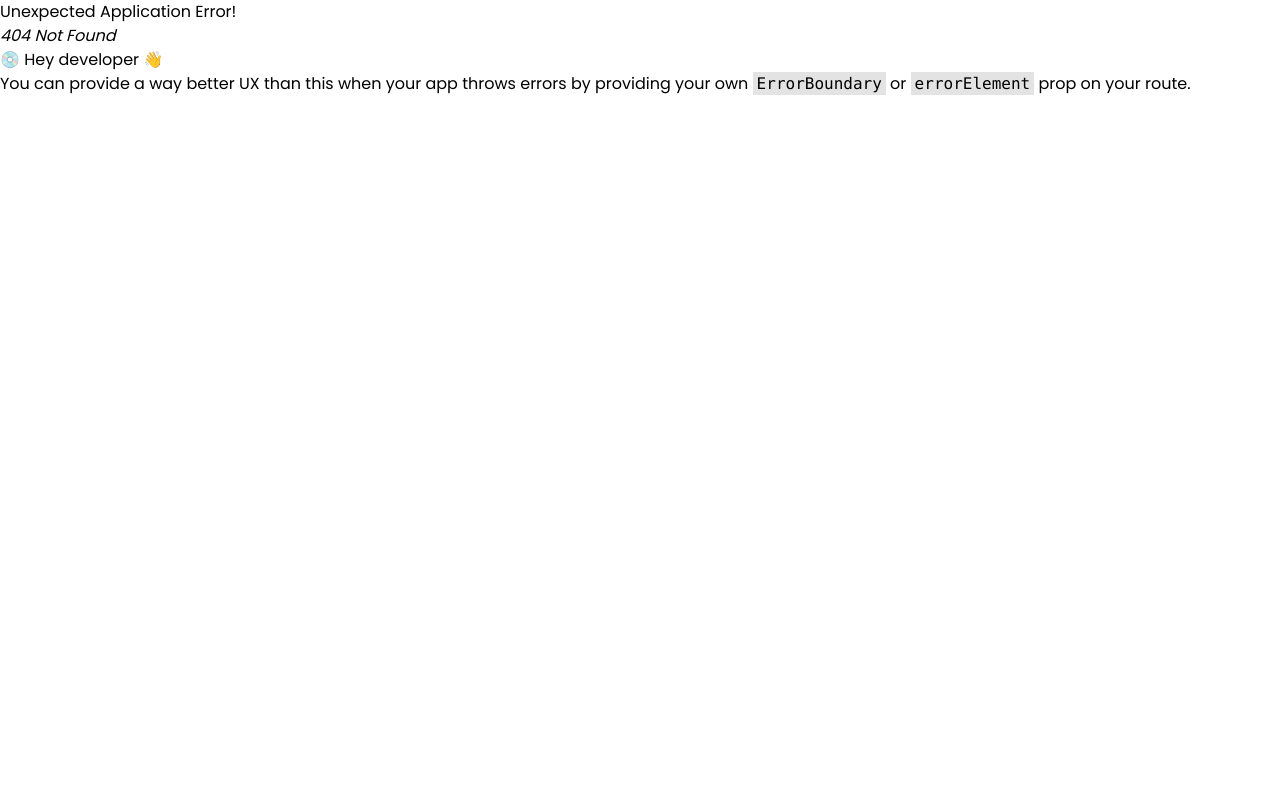
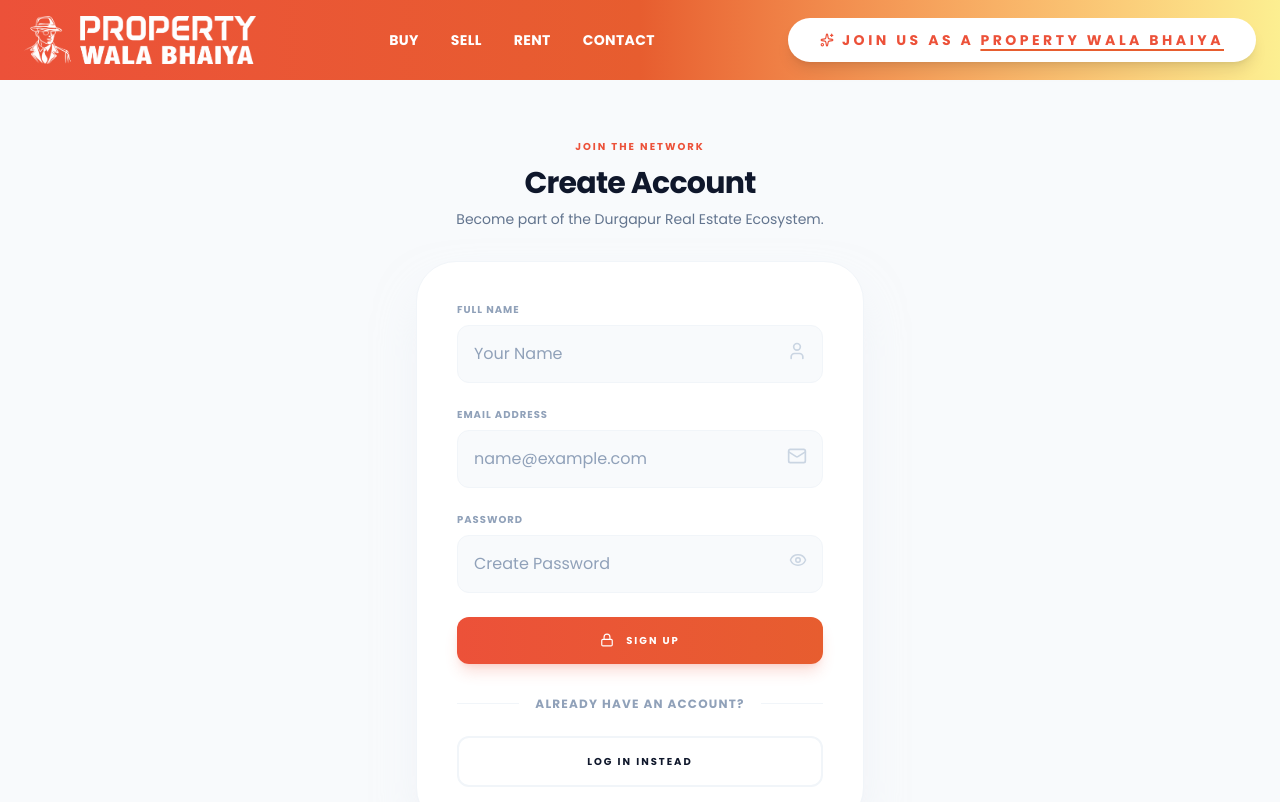
Before and after one commit to passportpulse/property-wala-ankita, a React (Vite) app: page /register in a window 1280 px wide. Before the commit this address had no page. Shown: the top 802 px of the page. Built offline with nearby package versions, Linux system fonts and the light colour scheme.

Commit message:
scrolltop added, signup, login added

```diff
--- a/src/app/routes.jsx
+++ b/src/app/routes.jsx
@@ -7,10 +7,17 @@ import Rent from "../pages/rent/Rent";
 import ContactPage from "../pages/contact/Contact";
 import JoinUs from "../pages/joinus/JoinUs";
 import Login from "../pages/login/Login";
+import Register from "../pages/signup/Register";
+import ScrollToTop from "../components/ScrollToTop";
 
 export const router = createBrowserRouter([
   {
-    element: <MainLayout />,
+    element: (
+        <>
+          <ScrollToTop />
+          <MainLayout />
+        </>
+    ),
     children: [
       { path: "/", element: <Home /> },
       { path: "/buy", element: <Buy /> },
@@ -19,6 +26,7 @@ export const router = createBrowserRouter([
       { path: "/contact", element: <ContactPage /> },
       { path: "/property-wala-bhaiya", element: <JoinUs /> },
       { path: "/login", element: <Login /> },
+      { path: "/register", element: <Register /> },
     ],
   },
 ]);
--- /dev/null
+++ b/src/components/ScrollToTop.jsx
@@ -0,0 +1,13 @@
+import { useEffect } from "react";
+import { useLocation } from "react-router-dom";
+
+export default function ScrollToTop() {
+  const { pathname } = useLocation();
+
+  useEffect(() => {
+    // Logic to snap to the top of the window
+    window.scrollTo(0, 0);
+  }, [pathname]); // Fires every time the URL path changes
+
+  return null;
+}
--- /dev/null
+++ b/src/pages/signup/Register.jsx
@@ -0,0 +1,131 @@
+import React, { useState } from "react";
+import { useNavigate } from "react-router-dom";
+import { ArrowLeft, Lock, Mail, Eye, EyeOff, User } from "lucide-react";
+
+export default function Register() {
+  const navigate = useNavigate();
+  const [showPassword, setShowPassword] = useState(false);
+
+  return (
+    <div className="min-h-screen bg-slate-50 font-poppins flex flex-col justify-center py-12 sm:px-6 lg:px-8">
+
+      {/* BACK BUTTON */}
+      <button
+        onClick={() => navigate(-1)}
+        className="absolute top-8 left-8 flex items-center gap-2 text-sm font-bold text-slate-500 hover:text-coral-red transition-colors"
+      >
+        <ArrowLeft size={18} /> Back
+      </button>
+
+      <div className="sm:mx-auto sm:w-full sm:max-w-md">
+        <div className="text-center">
+          <span className="text-[10px] font-black uppercase tracking-[0.2em] text-coral-red">
+            Join the Network
+          </span>
+          <h2 className="mt-2 text-3xl font-black text-slate-900 tracking-tight">
+            Create Account
+          </h2>
+          <p className="mt-2 text-sm text-slate-500 font-medium">
+            Become part of the Durgapur Real Estate Ecosystem.
+          </p>
+        </div>
+      </div>
+
+      <div className="mt-8 sm:mx-auto sm:w-full sm:max-w-md">
+        <div className="bg-white py-10 px-6 shadow-2xl shadow-slate-200/50 sm:rounded-[2.5rem] border border-slate-100 sm:px-10">
+
+          <form className="space-y-6">
+
+            {/* FULL NAME */}
+            <div>
+              <label className="block text-[10px] font-black uppercase tracking-widest text-slate-400 mb-2">
+                Full Name
+              </label>
+              <div className="relative">
+                <input
+                  type="text"
+                  required
+                  placeholder="Your Name"
+                  className="block w-full px-4 py-4 rounded-xl border border-slate-100 bg-slate-50 text-slate-900 placeholder-slate-400 focus:outline-none focus:ring-2 focus:ring-coral-red/20 focus:border-coral-red transition-all"
+                />
+                <User className="absolute right-4 top-4 text-slate-300 w-5 h-5" />
+              </div>
+            </div>
+
+            {/* EMAIL */}
+            <div>
+              <label className="block text-[10px] font-black uppercase tracking-widest text-slate-400 mb-2">
+                Email Address
+              </label>
+              <div className="relative">
+                <input
+                  type="email"
+                  required
+                  placeholder="name@example.com"
+                  className="block w-full px-4 py-4 rounded-xl border border-slate-100 bg-slate-50 text-slate-900 placeholder-slate-400 focus:outline-none focus:ring-2 focus:ring-coral-red/20 focus:border-coral-red transition-all"
+                />
+                <Mail className="absolute right-4 top-4 text-slate-300 w-5 h-5" />
+              </div>
+            </div>
+
+            {/* PASSWORD */}
+            <div>
+              <label className="block text-[10px] font-black uppercase tracking-widest text-slate-400 mb-2">
+                Password
+              </label>
+              <div className="relative">
+                <input
+                  type={showPassword ? "text" : "password"}
+                  required
+                  placeholder="Create Password"
+                  className="block w-full px-4 py-4 rounded-xl border border-slate-100 bg-slate-50 text-slate-900 placeholder-slate-400 focus:outline-none focus:ring-2 focus:ring-coral-red/20 focus:border-coral-red transition-all"
+                />
+                <button
+                  type="button"
+                  onClick={() => setShowPassword(!showPassword)}
+                  className="absolute right-4 top-4 text-slate-300 hover:text-slate-500"
+                >
+                  {showPassword ? <EyeOff size={18} /> : <Eye size={18} />}
+                </button>
+              </div>
+            </div>
+
+            {/* SUBMIT */}
+            <div>
+              <button
+                type="submit"
+                className="w-full flex justify-center gap-3 py-4 px-4 rounded-xl shadow-lg shadow-coral-red/20 bg-linear-to-r from-coral-red to-soft-orange text-white text-[10px] font-black uppercase tracking-[0.2em] hover:scale-[1.02] active:scale-[0.98] transition-all"
+              >
+                <Lock size={14} /> Sign Up
+              </button>
+            </div>
+          </form>
+
+          {/* LOGIN LINK */}
+          <div className="mt-8">
+            <div className="relative">
+              <div className="absolute inset-0 flex items-center">
+                <div className="w-full border-t border-slate-100"></div>
+              </div>
+              <div className="relative flex justify-center text-xs uppercase tracking-widest font-black">
+                <span className="px-4 bg-white text-slate-400">
+                  Already have an account?
+                </span>
+              </div>
+            </div>
+
+            <div className="mt-6">
+              <button
+                onClick={() => navigate("/login")}
+                className="w-full flex justify-center py-4 px-4 border-2 border-slate-100 rounded-xl text-slate-900 text-[10px] font-black uppercase tracking-[0.2em] hover:bg-slate-50 transition-all"
+              >
+                Log In Instead
+              </button>
+            </div>
+          </div>
+
+        </div>
+      </div>
+    </div>
+  );
+}
```
